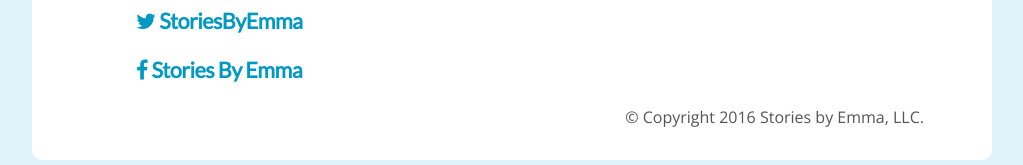
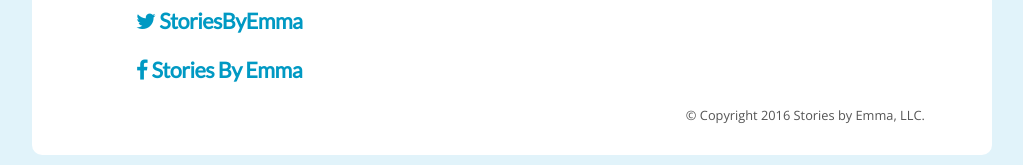
Before and after one commit to emmalepsy/emmalepsy.github.io, a Jekyll site: the page mobile.html, which Jekyll copies as it is, in a window 1280 px wide. Shown: the part 2434-2599 px from the top of the page, without its empty margins (128-1151 px from the left). Built offline with Jekyll 4.4.1, drawn with Linux system fonts in a browser that asks for light colours; nearby versions of some CDN libraries; a style sheet for code colours, icons or effects is not loaded.

Commit message:
Add tiny style

```diff
--- a/mobile.html
+++ b/mobile.html
@@ -96,6 +96,11 @@ p, ol, ul {
 
 .small {
   font-size: 100%;
+  letter-spacing: 0;
+}
+
+.tiny {
+  font-size: 80%;
   letter-spacing: 0;
 }
 
@@ -469,7 +474,7 @@ ul.iconlist li:before
 	  <li><h3><a href="http://facebook.com/storiesbyemma/"><i class="fa fa-facebook"></i>&nbsp;Stories By Emma</a></h3></li>
 	</ul>
       </p>
-      <div align="right"><p class="holler small">© Copyright 2016 Stories by Emma, LLC.</p></div>
+      <div align="right"><p class="holler tiny">© Copyright 2016 Stories by Emma, LLC.</p></div>
     </div>
 </div>
 </body>
```
